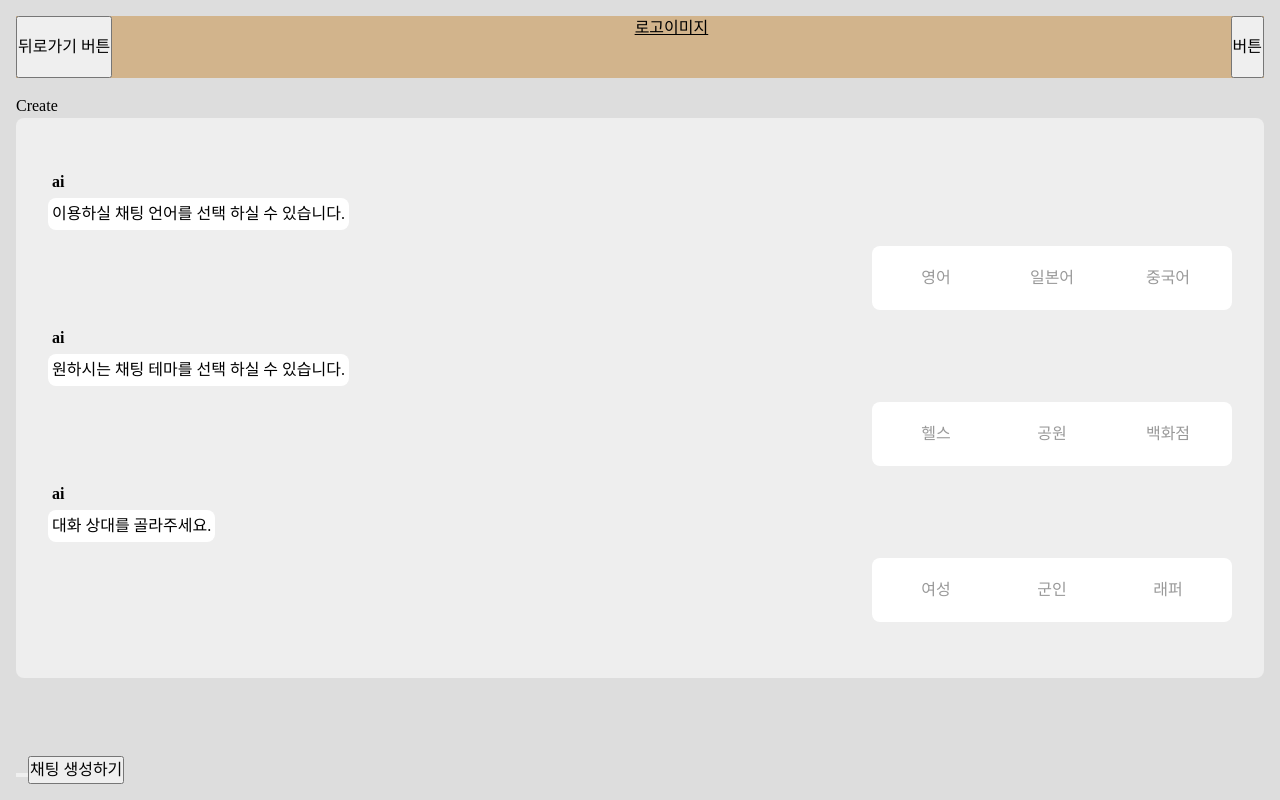
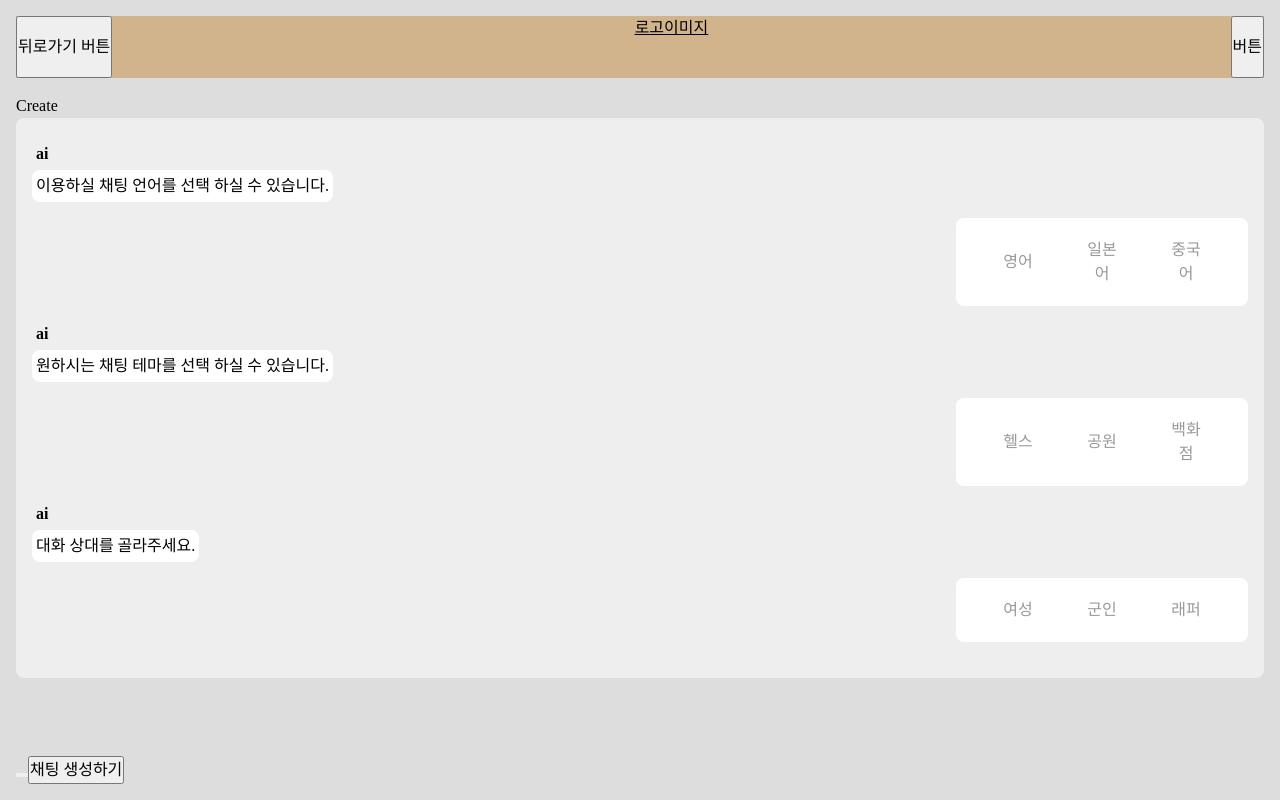
Before and after one commit to TalkFlow-KR/TalkFlow-FE-Refactor, a React (Create React App) app: page /create in a window 1280 px wide. Built offline with nearby package versions, Linux system fonts and the light colour scheme.

Commit message:
:lipstick: fixed styling

```diff
--- a/src/components/atoms/ChatBubble/button-bubble.styled.js
+++ b/src/components/atoms/ChatBubble/button-bubble.styled.js
@@ -5,12 +5,14 @@ export const Message = styled(ChatMessage)`
   position: relative;
   height: 100%;
   overflow: hidden;
-
+  display: flex;
+  justify-content: flex-end;
   & span {
     display: inline-flex;
-    width: 360px;
     padding: 20px;
     justify-content: space-between;
+    flex: 1;
+    max-width: none !important;
   }
 `;
 export const Bubble = styled(ChatBubble)`
@@ -37,7 +39,7 @@ export const Button = styled.button`
   position: relative;
   background-color: transparent;
   border: none;
-  width: 48px;
+  width: 44px;
   margin: 0 20px;
   z-index: 20;
   font-weight: ${({ isActive }) => (isActive ? "bold" : "normal")};
--- a/src/components/organisms/mobile/m-create-box.styled.js
+++ b/src/components/organisms/mobile/m-create-box.styled.js
@@ -14,7 +14,7 @@ const StyledMain = styled.main`
   & .chatBubble {
     // height calc 로 조절해서 사용하기.
     //height: 940px;
-    padding: 2rem 1rem;
+    //padding: 2rem 1rem;
     overflow-y: auto;
     //background-color: tan;
     max-height: 100%;
```
